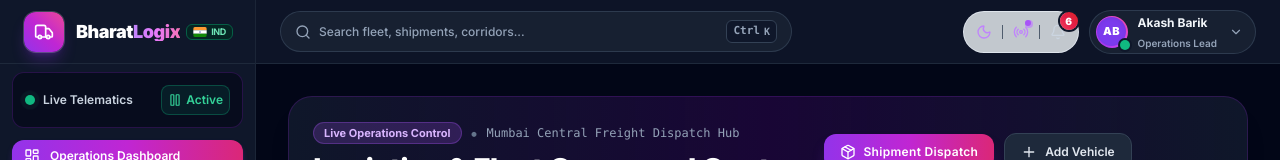
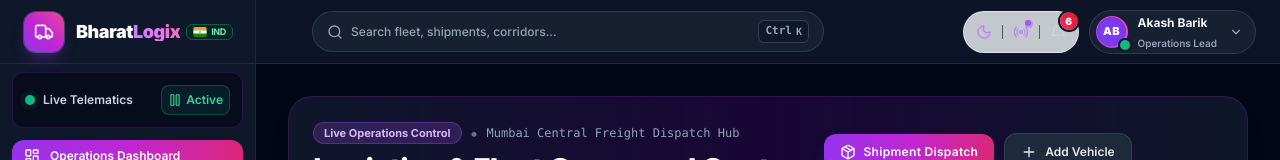
Before and after one commit to Sushanth666/Logistics-Fleet-Tracking-Platform, a React (Vite) app: page / in a window 1280 px wide. Shown: the top 160 px of the page. Built offline with nearby package versions, Linux system fonts and the light colour scheme.

Commit message:
style(navbar): shift search bar slightly to the right with responsive margin

```diff
--- a/src/components/layout/Navbar.jsx
+++ b/src/components/layout/Navbar.jsx
@@ -49,8 +49,8 @@ export const Navbar = ({ onOpenSidebar, onScrollToTop }) => {
             </span>
           </Link>
 
-          {/* Omnisearch Command Bar (Ctrl+K) — Elegantly Left-Aligned */}
-          <div className="w-full max-w-xs md:max-w-sm lg:max-w-md xl:max-w-lg min-w-0 hidden sm:block">
+          {/* Omnisearch Command Bar (Ctrl+K) — Elegantly Positioned */}
+          <div className="w-full max-w-xs md:max-w-sm lg:max-w-md xl:max-w-lg min-w-0 hidden sm:block sm:ml-2 md:ml-4 lg:ml-8">
             <button
               onClick={() => setIsCommandOpen(true)}
               className="w-full flex items-center justify-between px-3.5 py-2 rounded-full bg-slate-100/80 hover:bg-slate-100 dark:bg-slate-800/60 dark:hover:bg-slate-800 border border-slate-200/90 hover:border-purple-400 dark:border-slate-700/80 dark:hover:border-purple-500/60 shadow-2xs hover:shadow-xs transition-all cursor-pointer group text-left"
```
